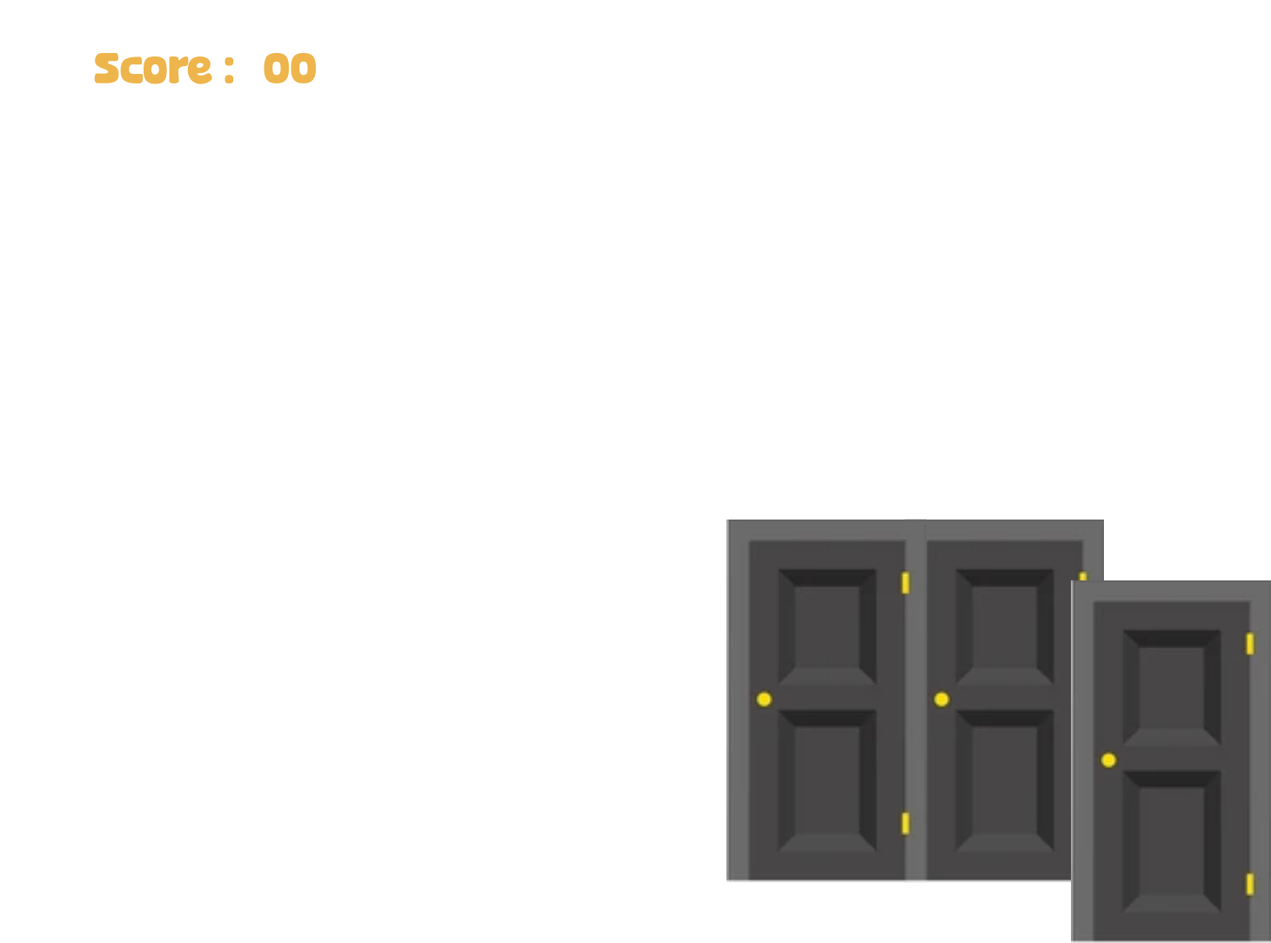
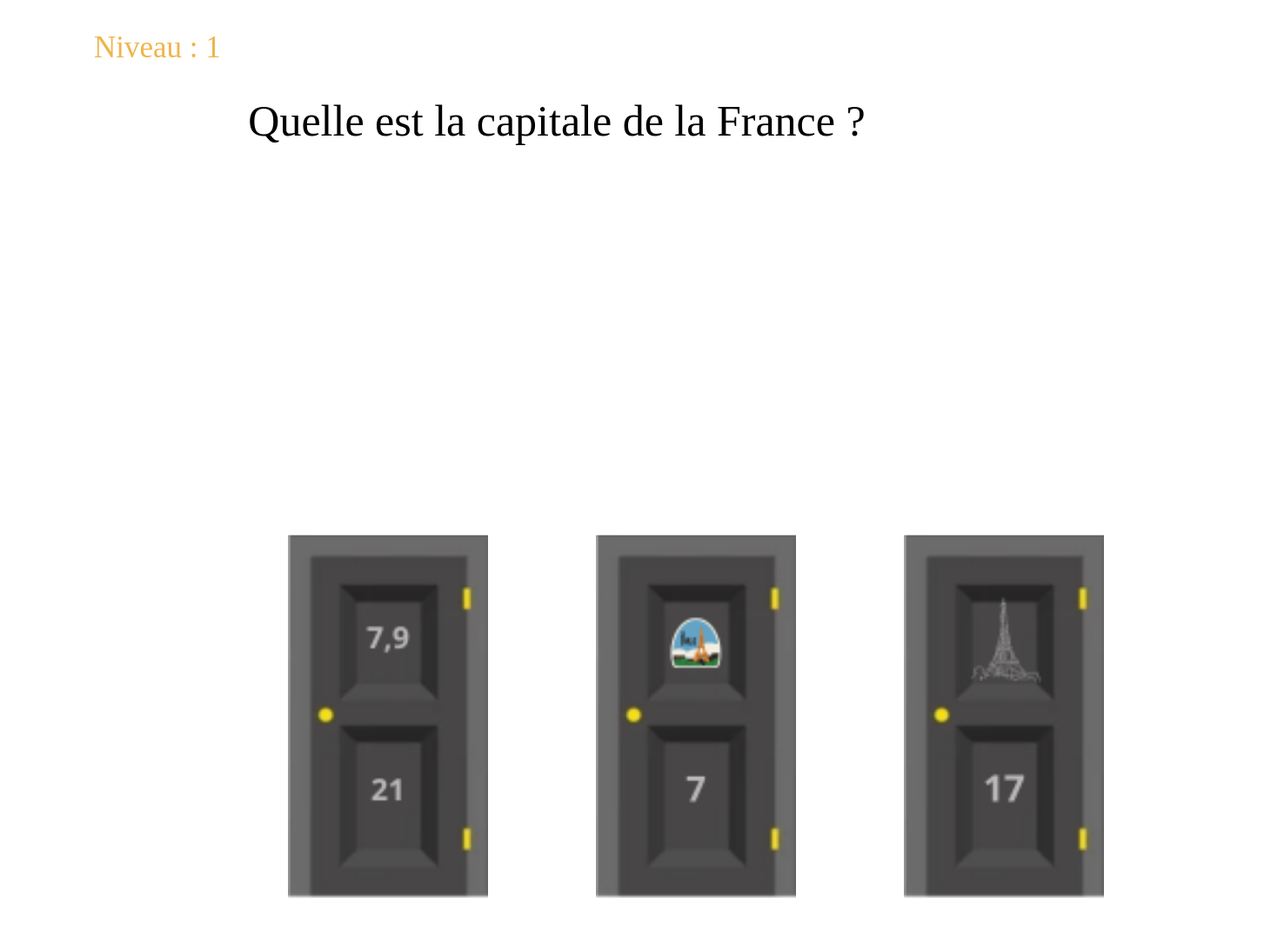
Before and after one commit to Sudocks/JAM_OPEN, a website: page client/game.html in a window 1280 px wide. Shown: the whole page at 87% size, 1461 px wide, since content can reach past the window. After the commit the page ends 1033 px from the top, so only its background shows below. Drawn offline with Linux system fonts and the light colour scheme.

Commit message:
add game with question

```diff
--- a/client/css/game.css
+++ b/client/css/game.css
@@ -3,24 +3,34 @@
     z-index: -2;
     left: -100px;
     padding: 0px;
-    top: -500px;
+    top: -530px;
     transform: scaleX(1.1);
 }
 
-#Score {
+#Level {
     position: relative;
     z-index: 2;
     left: 100px;
     padding: 0px;
     color: rgb(238, 181, 76);
+    font-size: 35px;
+}
+
+#Question {
+    text-align: center;
     font-size: 50px;
-    font-family: 'GamePolice';
+    margin-top: 20px;
+    /*font-family: 'GamePolice';   #IL FAUT CHANGER DE POLICE CAR MA POLICE NE SUPPORTE PAS TOUS LES CHIFFRES      */
+}
+
+.door {
+    cursor: pointer;
 }
 
 #gate1 {
     position: relative;
     z-index: 1;
-    top: 430px;
+    top: 390px;
     left: 1100px;
     scale: 2.5;
     padding: 0px;
@@ -29,8 +39,8 @@
 #gate2 {
     position: relative;
     z-index: 1;
-    top: 430px;
-    left: 800px;
+    top: 390px;
+    left: 650px;
     scale: 2.5;
     padding: 0px;
 }
@@ -38,8 +48,8 @@
 #gate3 {
     position: relative;
     z-index: 1;
-    top: 500px;
-    left: 1100px;
+    top: 390px;
+    left: 200px;
     scale: 2.5;
     padding: 0px;
 }
--- a/client/game.html
+++ b/client/game.html
@@ -6,9 +6,69 @@
     <link rel="icon" href="https://imgur.com/KJZfdOa.png" type="image/x-icon">
 </head>
 <body>
-    <p id="Score">Score : <span>100</span></p>
-    <img id="gate1" src="./img/gateclose.png" alt="Image du back (ERR)">
-    <img id="gate2" src="./img/gateclose.png" alt="Image du back (ERR)">
-    <img id="gate3" src="./img/gateclose.png" alt="Image du back (ERR)">
+    <p id="Level">Niveau : <span id="level">1</span></p>
+    <p id="Question">Question</p>
+    <img id="gate1" src="./img/gateclose1.png" alt="Image du back (ERR)" onclick="checkDoor(1)">
+    <img id="gate2" src="./img/gateclose2.png" alt="Image du back (ERR)" onclick="checkDoor(2)">
+    <img id="gate3" src="./img/gateclose3.png" alt="Image du back (ERR)" onclick="checkDoor(3)">
     <img id="background" src="./img/game.png" alt="Image du back (ERR)">
+
+    <script>
+        let level = 1;
+        let questionIndex = 0;
+        let questions = [
+            "Quelle est la capitale de la France ?",
+            "(8 + 3) × 2 - 5 = ?",
+            "Combien de continents y a-t-il sur Terre ?",
+            "Quel est le monument emblématique de Paris qui attire des millions de visiteurs chaque année ?",
+            "(15 - 6) × (4 ÷ 2) + 3 = ?",
+            "Quelle est l'estimation actuelle du nombre de personnes dans le monde ?",
+            "Bravo tu as gagné !"
+        ];
+
+        function chooseQuestion() {
+            return questions[questionIndex];
+        }
+
+        function chooseCorrectDoor() {
+            if (level === 1) {
+                return 2;
+            }
+            if (level === 2) {
+                return 1;
+            }
+            if (level === 3) {
+                return 2;
+            }
+            if (level === 4) {
+                return 1;
+            }
+            if (level === 5) {
+                return 3;
+            }
+            if (level === 6) {
+                return 3;
+            } else {
+                window.location.href = "index.html";
+            }
+        }
+
+        function updateLevelAndQuestion() {
+            document.getElementById('level').innerText = level;
+            document.getElementById('Question').innerText = chooseQuestion();
+        }
+
+        function checkDoor(doorNumber) {
+            if (doorNumber === chooseCorrectDoor()) {
+                level += 1;
+                questionIndex += 1;
+                updateLevelAndQuestion();
+            } else {
+                window.location.href = "index.html";  // au lieu de le tp a index faudrait faire une nouvelle page avec la défaite et 2 boutons (recommencer, menu)
+            }
+        }
+
+        updateLevelAndQuestion();
+    </script>
 </body>
+</html>
```
Also changed, not shown: client/img/gateclose1.png (added), client/img/gateclose2.png (added), client/img/gateclose3.png (added), client/img/gateopen.png (added).
